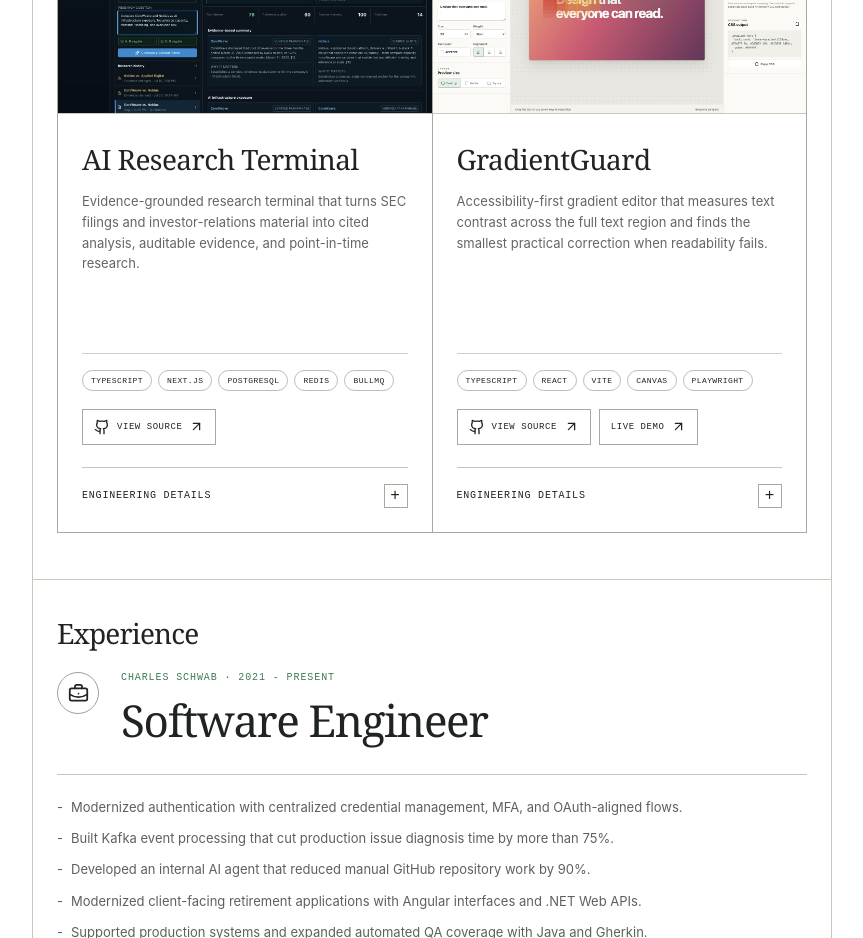
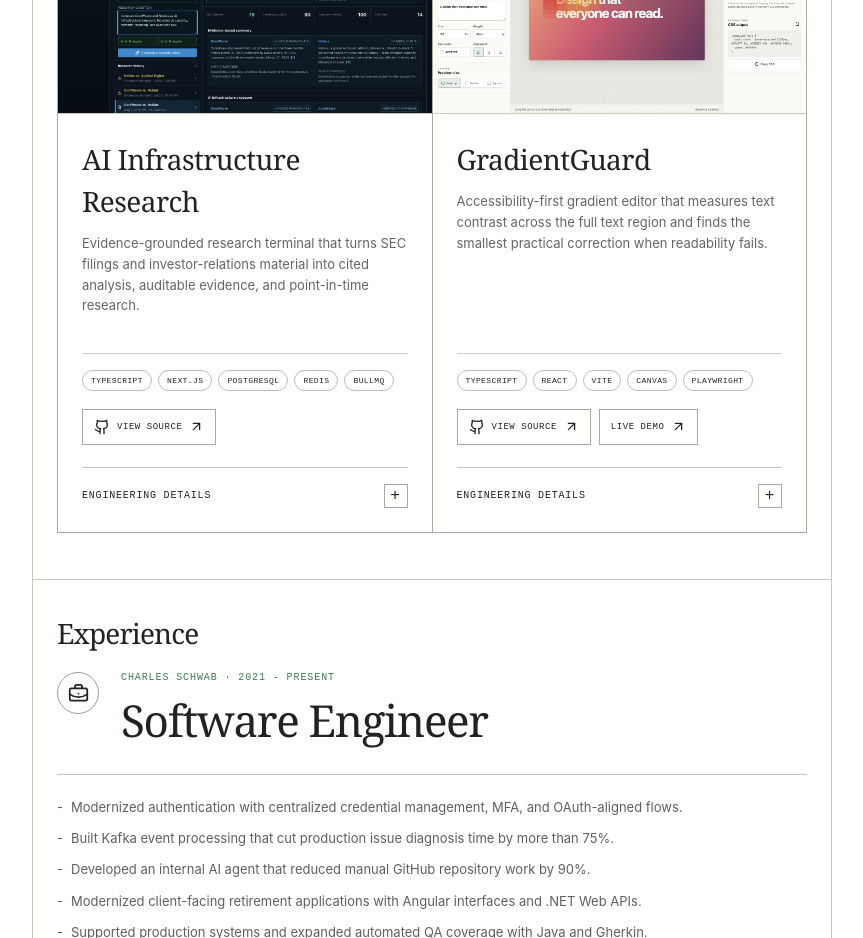
Before and after one commit to timwong101/my-portfolio, a React (Vite) app: page / in a window 1280 px wide. Shown: the part 860-1798 px from the top of the page, without its empty margins (208-1071 px from the left). Built offline with nearby package versions, Linux system fonts and the light colour scheme.

Commit message:
Rename AI project title

```diff
--- a/src/App.tsx
+++ b/src/App.tsx
@@ -10,7 +10,7 @@ import { useState } from 'react';
 
 const projects = [
   {
-    title: 'AI Research Terminal',
+    title: 'AI Infrastructure Research',
     description:
       'Evidence-grounded research terminal that turns SEC filings and investor-relations material into cited analysis, auditable evidence, and point-in-time research.',
     tags: ['TypeScript', 'Next.js', 'PostgreSQL', 'Redis', 'BullMQ'],
```
